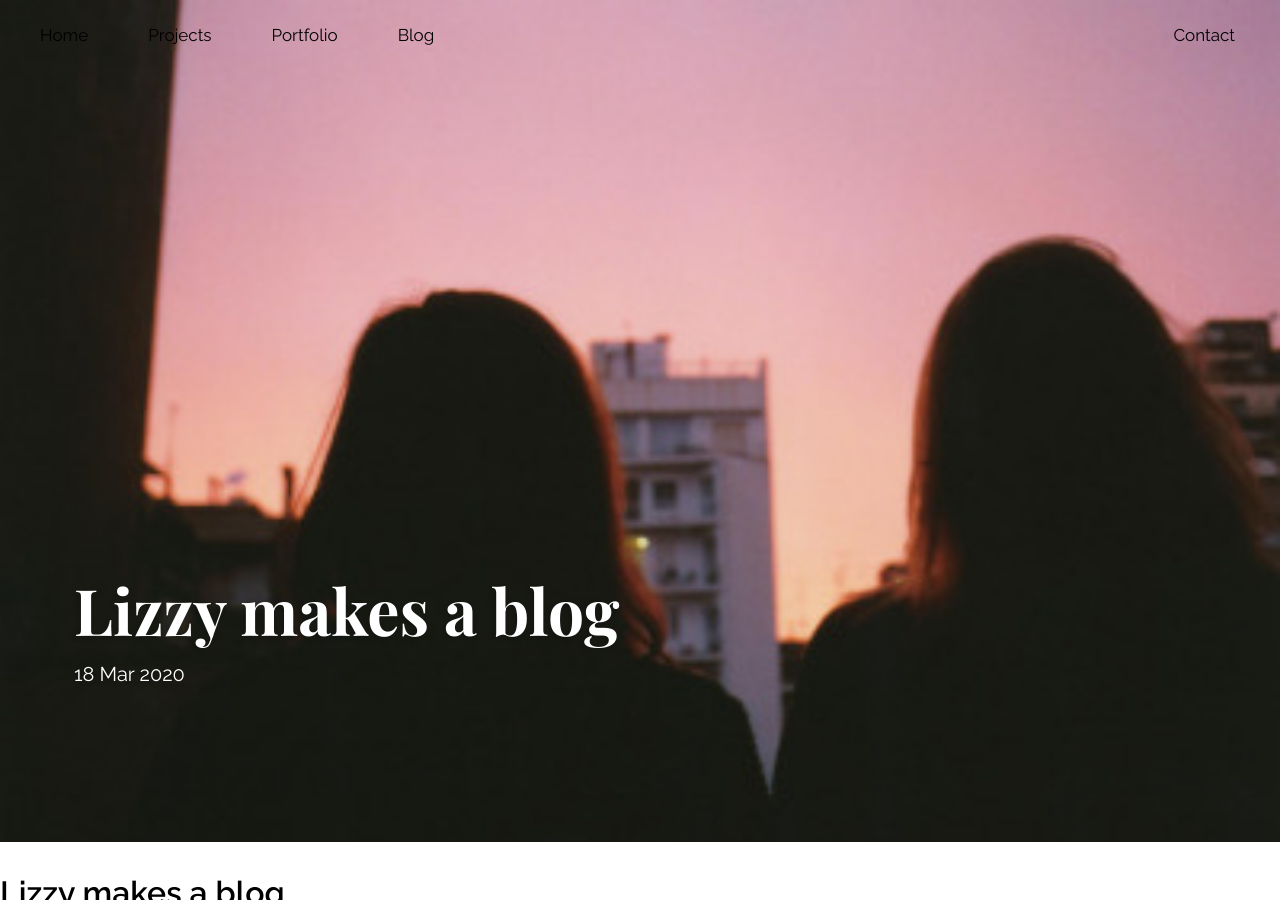
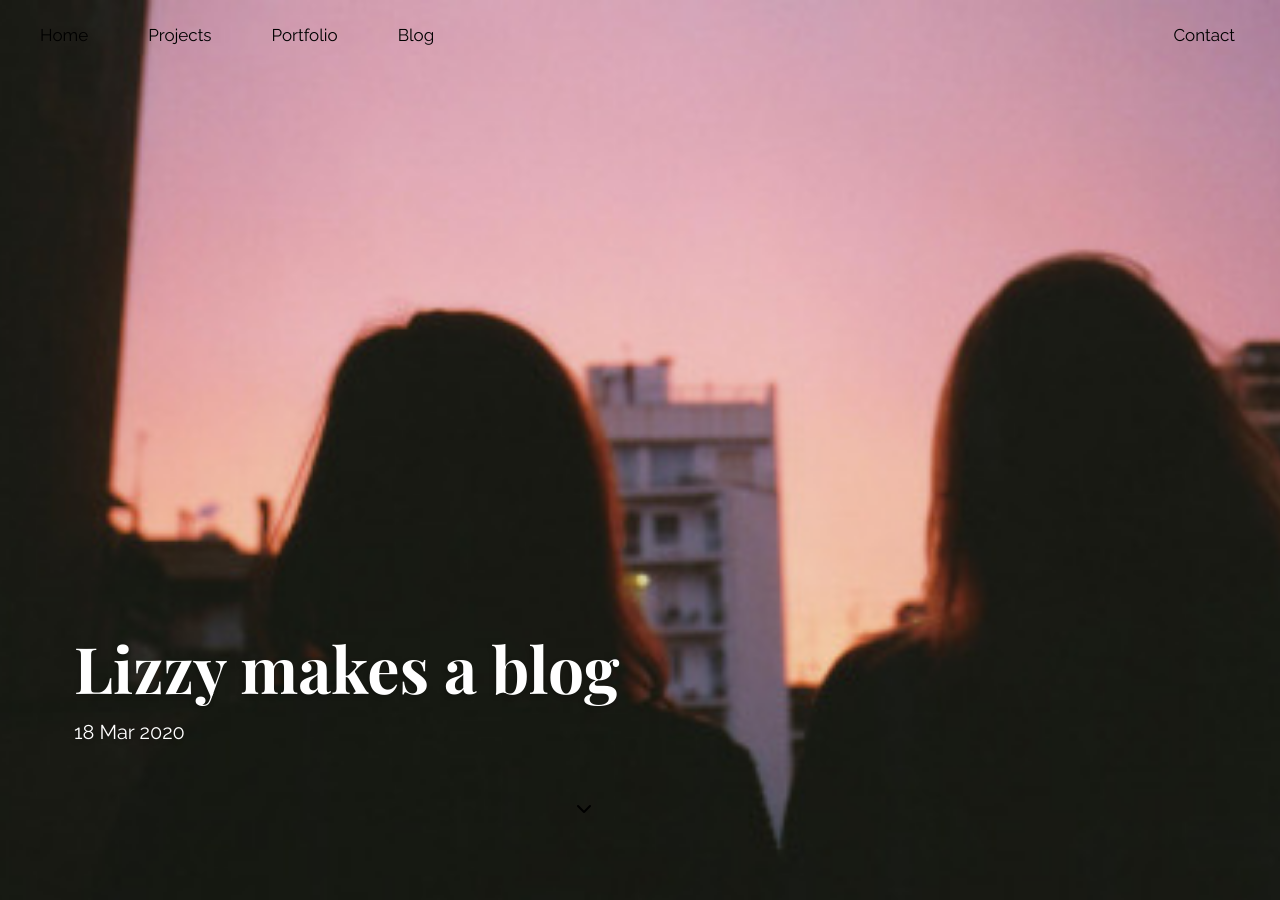
Before and after one commit to lingelizabeth/lingelizabeth.github.io, a Jekyll site: the page built from _posts/2020-03-18-blog-created.md, in a window 1280 px wide and 900 px high. Built offline with Jekyll 4.4.1, drawn with Linux system fonts in a browser that asks for light colours; nearby versions of some CDN libraries.

Commit message:
styling for post headers 3 3/27

```diff
--- a/_layouts/post.html
+++ b/_layouts/post.html
@@ -10,12 +10,13 @@
 <div class="header" id="post-header-title">
   <h3 class="blog-title">{{ page.title }}</h3>
   <p class="meta blog-title">{{ page.date | date_to_string }}</p>
-
 </div>
 
-<p class="medium-heading">{{ page.title }}</p>
-<p>{{ page.date | date_to_string }} | By Elizabeth Ling</p>
+<i href="#post-start" class="fas fa-chevron-down" style="position:absolute;margin:-100px 0 0 45vw;"></i>
 
-<div class="post-container">
+
+<div class="post-container" id="post-start">
+  <p class="large-heading" style="padding-bottom: 20px;">{{ page.title }}</p>
+  <p>{{ page.date | date_to_string }} | By Elizabeth Ling</p>
   {{ content }}
 </div>
--- a/css/main.css
+++ b/css/main.css
@@ -44,6 +44,8 @@
 	margin: -400px 0 0 0px;
 	color: white;
 	text-shadow: -2px 2px 5px rgb(0, 0, 0, 0.2);
+	background: transparent;
+	background: linear-gradient(0deg, rgba(0,0,0,0.82) 0%, rgba(179,179,179,0.8224) 40%, rgba(255,255,255,0) 100%);
 }
 h3{
 	font-family:'Playfair Display', serif;
@@ -86,6 +88,7 @@
 	align-items: center;
 	overflow: hidden;
 	width: 100vw;
+	height:100vh;
 }
 .post-header-img img {
     flex-shrink: 0;
--- a/homepage.css
+++ b/homepage.css
@@ -64,6 +64,11 @@
 	font-family: 'Raleway', sans-serif;
 	font-weight: 600;
 	font-size: 32px;
+}
+.large-heading{
+	font-family: 'Raleway', sans-serif;
+	font-weight: 600;
+	font-size: 64px;
 }
 .page-container{
 	position: relative;
```
